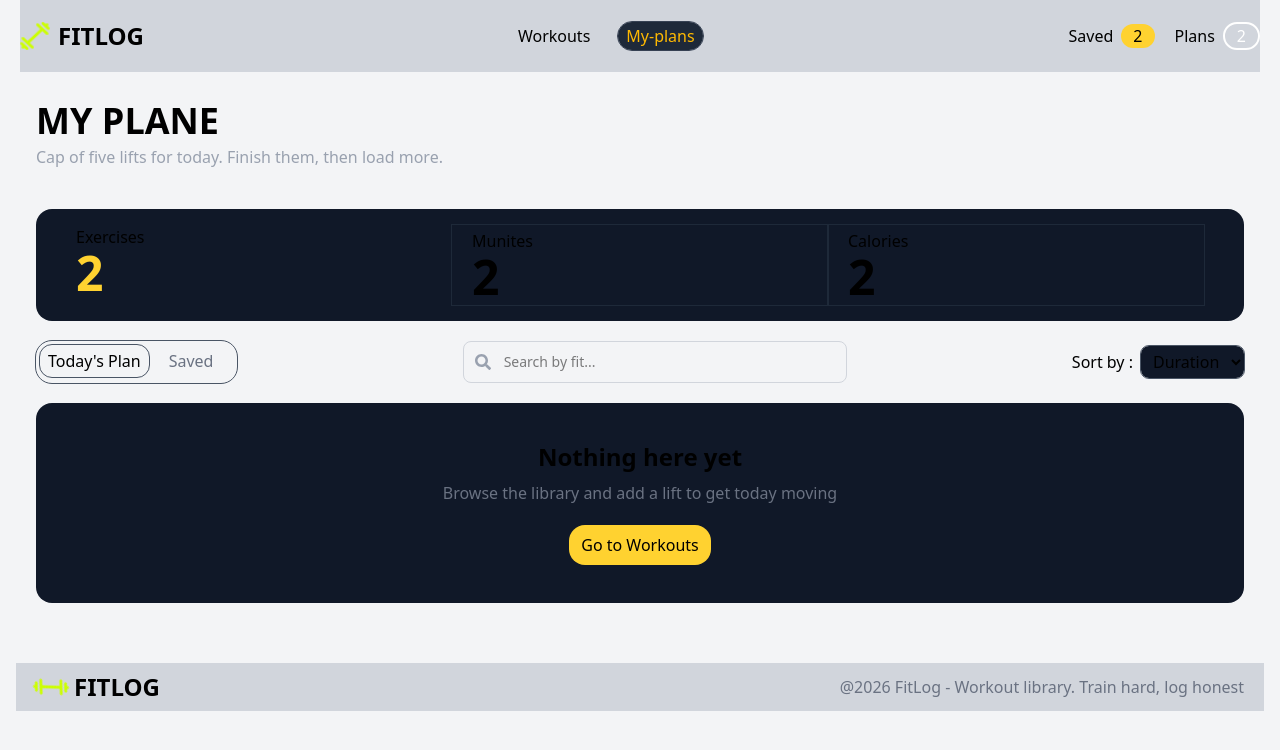
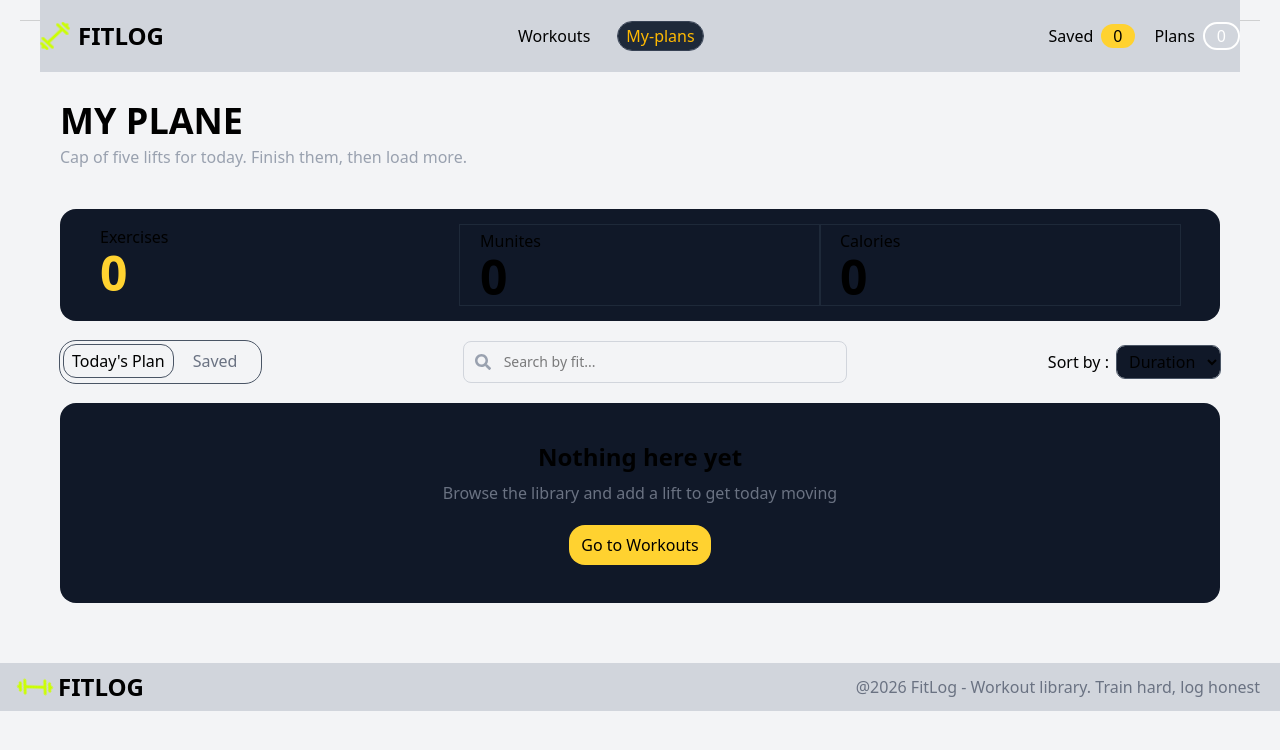
Before and after one commit to sayeedmahmuddevs/Fit-Log, a Next.js app: page /My-Plane in a window 1280 px wide. Shown: the top 750 px of the page. Built offline with nearby package versions, Linux system fonts and the light colour scheme.

Commit message:
I added the progress bar functionality to the plan page and added loading bars to all pages.

```diff
--- a/src/Component/Common/NavBar.tsx
+++ b/src/Component/Common/NavBar.tsx
@@ -4,11 +4,14 @@ import Image from "next/image";
 import logo from "@/assets/logo.png";
 import Link from "next/link";
 import { usePathname } from "next/navigation";
+import { useContext } from "react";
+import { fitContext } from "@/DataContext/Context";
 
 
 function NavBar() {
 
      const pathname = usePathname();
+     const {plan, saved} = useContext(fitContext)
 
 const linkClass = (path: string) =>
   pathname === path
@@ -16,7 +19,7 @@ const linkClass = (path: string) =>
     : "hover:bg-gray-800 hover:text-amber-400 rounded-2xl py-0.5 px-2 hover:outline outline-gray-700";
 
   return (
-    <nav className="fixed top-0 left-0 z-50 w-full px-5">
+    <nav className="fixed top-0 left-0 z-50 w-full px-10">
       <div className="flex justify-between items-center container mx-auto dark:bg-black bg-gray-300 py-5">
         <Link href="/" className="flex gap-2">
           <Image
@@ -42,13 +45,13 @@ const linkClass = (path: string) =>
         <div className="flex gap-5">
           <button className="flex gap-2 items-center">
             <span>Saved</span>
-            <span className=" px-3 rounded-3xl bg-amber-300 text-black">2</span>
+            <span className=" px-3 rounded-3xl bg-amber-300 text-black">{saved.length}</span>
           </button>
 
           <button className="flex gap-2 items-center">
             <span>Plans</span>
             <span className=" px-3 rounded-3xl border-2 border-white text-white">
-              2
+              {plan.length}
             </span>
           </button>
         </div>
--- a/src/Component/My-Plane/ProgressBar.tsx
+++ b/src/Component/My-Plane/ProgressBar.tsx
@@ -11,10 +11,22 @@ import EmpityBar from "./EmpityBar";
 
 
 function ProgressBar() {
-
+    // data context
     const {plan, saved} = useContext(fitContext)
 
+    // card show hide
     const [show, setShow] = useState(false)
+
+        const planData = {
+            min : plan.reduce((acc, min) => acc + Number(min.duration), 0),
+            calories : plan.reduce((acc, min) => acc + Number(min.caloriesBurned), 0)
+
+        }
+
+        const savedData = {
+            min : saved.reduce((acc, min) => acc + Number(min.duration), 0),
+            calories : saved.reduce((acc, min) => acc + Number(min.caloriesBurned), 0)
+        }
 
 
 
@@ -30,17 +42,31 @@ function ProgressBar() {
       <div className="bg-gray-900 py-4 rounded-2xl grid grid-cols-3 px-10">
         <div>
           <p>Exercises</p>
-          <span className="text-5xl font-bold text-amber-300">2</span>
+          <span className="text-5xl font-bold text-amber-300">
+
+            {!show && plan.length}
+            {show && saved.length}
+
+            </span>
         </div>
 
         <div className="outline outline-gray-800 pl-5 py-1">
           <p>Munites</p>
-          <span className="text-5xl font-bold">2</span>
+          <span className="text-5xl font-bold">
+
+            {!show && planData.min}
+            {show && savedData.min}
+
+            </span>
         </div>
 
         <div className="outline outline-gray-800 py-1 pl-5">
           <p>Calories</p>
-          <span className="text-5xl font-bold">2</span>
+          <span className="text-5xl font-bold">
+            {!show && planData.calories}
+            {show && savedData.calories}
+
+          </span>
         </div>
       </div>
 
--- /dev/null
+++ b/src/app/Fitlog/[id]/loading.tsx
@@ -0,0 +1,10 @@
+import Loading from '@/app/loading'
+import React from 'react'
+
+export default function loading() {
+  return (
+    <div>
+        <Loading/>
+    </div>
+  )
+}
--- /dev/null
+++ b/src/app/My-Plane/loading.tsx
@@ -0,0 +1,12 @@
+import React from 'react'
+import Loading from '../loading'
+
+function loading() {
+  return (
+    <div>
+      <Loading/>
+    </div>
+  )
+}
+
+export default loading
--- a/src/app/layout.tsx
+++ b/src/app/layout.tsx
@@ -26,13 +26,13 @@ export default function RootLayout({ children }: LayoutProps<"/">) {
       lang="en"
       className={` ${geistSans.variable} ${geistMono.variable} h-full antialiased `}
     >
-      <body className="min-h-full flex flex-col dark:bg-black dark:text-white bg-gray-100 px-4 scrollbar-none">
+      <body className="min-h-full flex flex-col dark:bg-black dark:text-white bg-gray-100">
         <Context>
           <NavBar />
 
           <hr className="opacity-15 m-5" />
 
-          <div className="container mx-auto mt-10">{children}</div>
+          <div className="container mx-auto mt-10 px-10">{children}</div>
 
           <Footer />
         </Context>
--- /dev/null
+++ b/src/app/loading.tsx
@@ -0,0 +1,55 @@
+"use client"
+
+export default function Loading() {
+  return (
+    <div className="flex min-h-screen items-center justify-center bg-slate-950">
+      <div className="flex flex-col items-center gap-6">
+        {/* Spinner */}
+        <div className="relative h-16 w-16">
+          <div className="absolute inset-0 rounded-full border-4 border-slate-700" />
+
+          <div className="absolute inset-0 animate-spin rounded-full border-4 border-transparent border-t-blue-500 border-r-cyan-400" />
+
+          <div className="absolute inset-3 rounded-full bg-slate-950" />
+
+          <div className="absolute inset-[18px] rounded-full bg-gradient-to-br from-blue-500 to-cyan-400 shadow-lg shadow-cyan-500/30" />
+        </div>
+
+        {/* Text */}
+        <div className="text-center">
+          <h2 className="text-lg font-semibold text-white">
+            Loading
+            <span className="ml-1 inline-flex">
+              <span className="animate-bounce [animation-delay:0ms]">.</span>
+              <span className="animate-bounce [animation-delay:150ms]">.</span>
+              <span className="animate-bounce [animation-delay:300ms]">.</span>
+            </span>
+          </h2>
+
+          <p className="mt-1 text-sm text-slate-400">
+            Please wait a moment
+          </p>
+        </div>
+
+        {/* Progress bar */}
+        <div className="h-1.5 w-48 overflow-hidden rounded-full bg-slate-800">
+          <div className="h-full w-1/2 animate-[loading_1.5s_ease-in-out_infinite] rounded-full bg-gradient-to-r from-blue-500 to-cyan-400" />
+        </div>
+      </div>
+
+      <style jsx>{`
+        @keyframes loading {
+          0% {
+            transform: translateX(-100%);
+          }
+          50% {
+            transform: translateX(100%);
+          }
+          100% {
+            transform: translateX(300%);
+          }
+        }
+      `}</style>
+    </div>
+  );
+}
```
